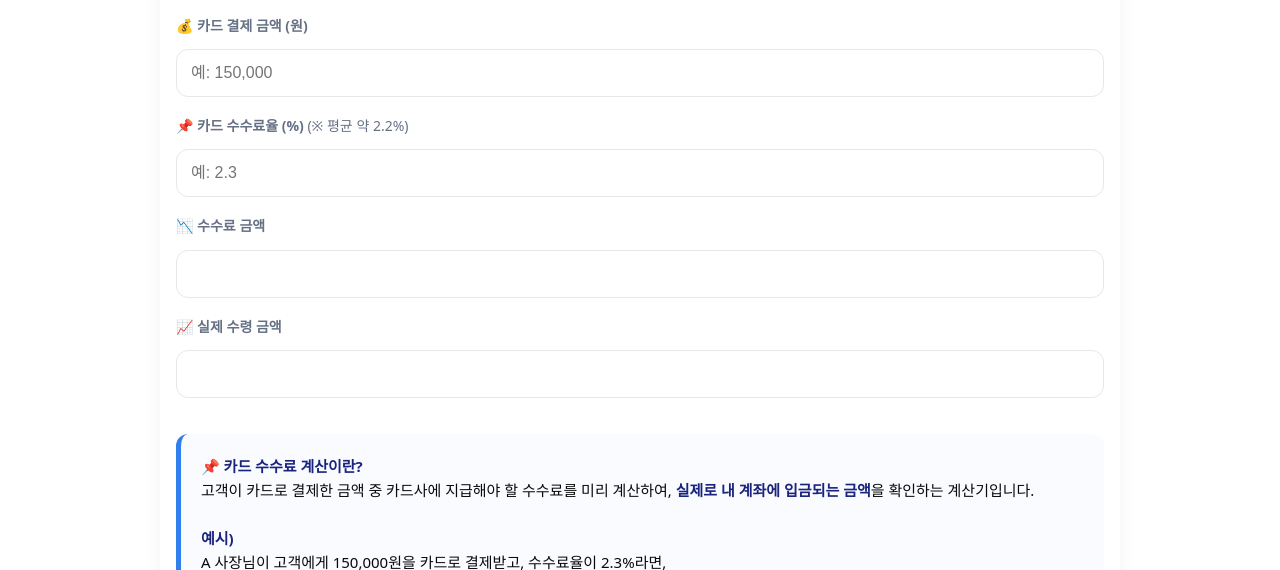
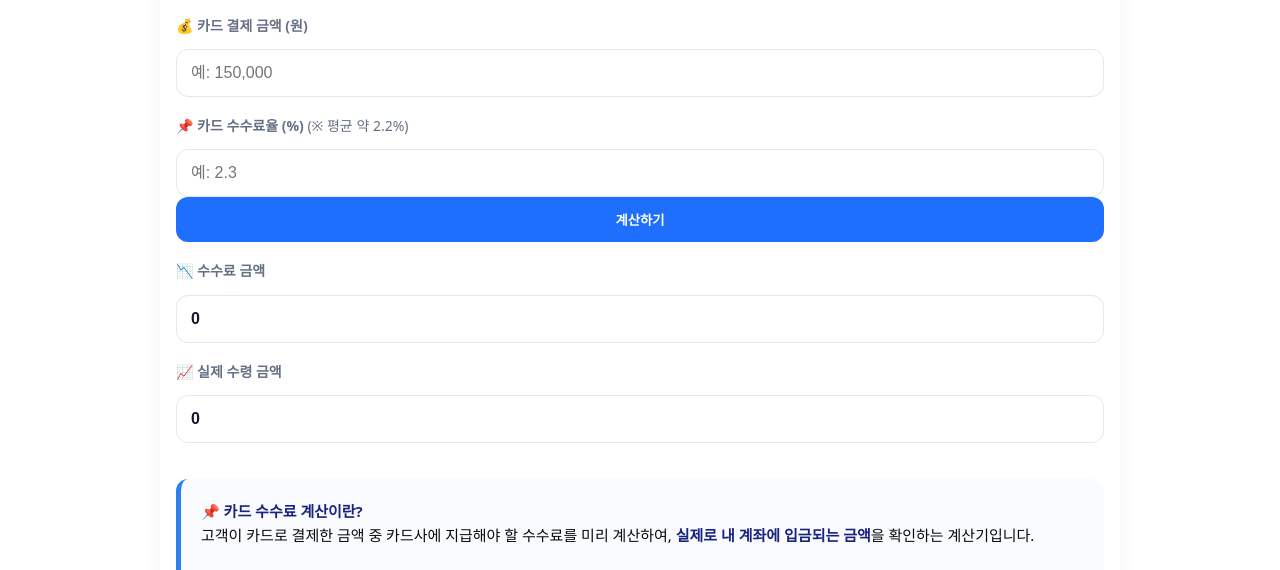
Before and after one commit to Yeonsungpark/workkit, a plain HTML site: page business/card-fee-calculator/index.html in a window 1280 px wide. Shown: the part 212-782 px from the top of the page. Drawn offline with Linux system fonts and the light colour scheme.

Commit message:
Update index.html

```diff
--- a/business/card-fee-calculator/index.html
+++ b/business/card-fee-calculator/index.html
@@ -824,7 +824,7 @@ button.ghost{ background:transparent }
 footer{ max-width:1024px; margin:36px auto 0; padding:0 16px 40px; color:var(--muted); font-size:13px }
 button, .tab{ min-height:44px; touch-action:manipulation; -webkit-tap-highlight-color:rgba(0,0,0,.08) }
 @media (prefers-reduced-motion: reduce){ *{ animation:none !important; transition:none !important } }
-</style></head>
+</style><style id="wk-cardfee-err-css">.err{color:#d92d20;font-size:13px;margin-top:6px;display:none}</style></head>
 <body><header class="wk-header">
 <nav class="wk-nav">
 <a class="wk-brand" href="/">Workkit</a>
@@ -834,7 +834,6 @@ button, .tab{ min-height:44px; touch-action:manipulation; -webkit-tap-highlight-
 <span class="wk-spacer"></span>
 </nav>
 </header>
-
 <nav aria-label="breadcrumb">
 <ol class="breadcrumb">
 <li><a aria-label="홈" href="/">홈</a></li>
@@ -846,13 +845,13 @@ button, .tab{ min-height:44px; touch-action:manipulation; -webkit-tap-highlight-
 <h1>카드 수수료 계산기</h1>
 <p class="subtitle">자영업자와 프리랜서를 위한 간편 수수료 정산 도구</p>
 <label for="amount">💰 카드 결제 금액 (원)</label>
-<input id="amount" placeholder="예: 150,000" type="text"/>
+<input autocomplete="off" id="amount" inputmode="numeric" placeholder="예: 150,000" type="text"/><div class="err" id="amountErr">결제 금액은 0원 이상이어야 합니다.</div>
 <label for="fee">📌 카드 수수료율 (%) <span style="font-weight:normal">(※ 평균 약 2.2%)</span></label>
-<input id="fee" placeholder="예: 2.3" type="text"/>
+<input autocomplete="off" id="fee" inputmode="decimal" placeholder="예: 2.3" type="text"/><div class="err" id="feeErr">수수료율은 0~100% 범위여야 합니다.</div><button class="primary" id="btnCalc" type="button">계산하기</button>
 <label for="feeResult">📉 수수료 금액</label>
-<input id="feeResult" readonly="" type="text"/>
+<input id="feeResult" readonly="True" type="text"/>
 <label for="netAmount">📈 실제 수령 금액</label>
-<input id="netAmount" readonly="" type="text"/>
+<input id="netAmount" readonly="True" type="text"/>
 <div class="info-box">
 <strong>📌 카드 수수료 계산이란?</strong><br/>
       고객이 카드로 결제한 금액 중 카드사에 지급해야 할 수수료를 미리 계산하여, <strong>실제로 내 계좌에 입금되는 금액</strong>을 확인하는 계산기입니다.<br/><br/>
@@ -861,7 +860,7 @@ button, .tab{ min-height:44px; touch-action:manipulation; -webkit-tap-highlight-
       → 수수료는 3,450원<br/>
       → 실제 수령 금액은 146,550원이 됩니다.<br/><br/>
 <strong>💡 Tip:</strong> 카드 수수료는 업종 및 매출에 따라 차등 적용되며, <u>소상공인 우대 수수료율</u>도 존재합니다. 평균 수수료율은 약 2.2%입니다.
-    </div>
+    <div style="margin-top:10px;color:#667085;font-size:13px">※ 2025 기준 일반 가맹점 예시이며, 실제 정산은 카드사·PG사·계약 조건에 따라 달라질 수 있습니다.</div></div>
 </div>
 <footer class="global-footer" role="contentinfo">
 <nav aria-label="하단 내비게이션">
@@ -877,5 +876,64 @@ button, .tab{ min-height:44px; touch-action:manipulation; -webkit-tap-highlight-
 </nav>
 <small>© Workkit. All rights reserved.</small>
 </footer>
-</body>
+<script id="wk-cardfee-core-exact">
+(function(){
+  // Formatting helpers
+  var nf = new Intl.NumberFormat('ko-KR');
+  function fmt(n){ try{ return nf.format(Math.round(n)); }catch(_){ return n; } }
+  function uncomma(v){ return (v||'').toString().replace(/,/g,'').trim(); }
+  function toNum(v){ var s=uncomma(v).replace(/[^\d.-]/g,''); var n=Number(s); return Number.isFinite(n)?n:0; }
+  function toPct(v){ var s=(v||'').toString().replace(/[^\d.-]/g,''); var n=Number(s); return Number.isFinite(n)?n:0; }
+  function show(id, yes){ var el=document.getElementById(id); if(!el) return; el.style.display = yes?'block':'none'; }
+
+  var $amount = document.getElementById('amount');
+  var $fee = document.getElementById('fee');
+  var $feeResult = document.getElementById('feeResult');
+  var $netAmount = document.getElementById('netAmount');
+
+  function calculate(){
+    var amount = toNum($amount && $amount.value);
+    var feePct = toPct($fee && $fee.value);
+
+    var ok = true;
+    if(!(amount>=0)){ show('amountErr',true); ok=false; } else show('amountErr',false);
+    if(!(feePct>=0 && feePct<=100)){ show('feeErr',true); ok=false; } else show('feeErr',false);
+    if(!ok){
+      if($feeResult) $feeResult.value='';
+      if($netAmount) $netAmount.value='';
+      return;
+    }
+
+    var feeAmount = Math.round(amount * (feePct/100)); // 원 단위 반올림
+    var net = amount - feeAmount;
+
+    if($feeResult) $feeResult.value = fmt(feeAmount);
+    if($netAmount) $netAmount.value = fmt(net);
+  }
+  window.calculate = calculate;
+
+  // Auto-commas for amount
+  if($amount){
+    $amount.addEventListener('focus', function(){ $amount.value = uncomma($amount.value); });
+    $amount.addEventListener('blur', function(){ var n = toNum($amount.value); $amount.value = (n||n===0)?fmt(n):''; calculate(); });
+    $amount.addEventListener('input', calculate);
+  }
+  if($fee){
+    $fee.addEventListener('input', calculate);
+    $fee.addEventListener('blur', calculate);
+  }
+
+  // Enter anywhere triggers
+  document.addEventListener('keydown', function(e){
+    var tag = (e.target && e.target.tagName || '').toLowerCase();
+    if(e.key==='Enter' && tag!=='textarea'){ e.preventDefault(); calculate(); }
+  }, true);
+
+  // Button click
+  var btn = document.getElementById('btnCalc');
+  if(btn){ btn.addEventListener('click', function(e){ e.preventDefault(); calculate(); }); }
+
+  // Initial compute
+  calculate();
+})();</script></body>
 </html>
```
